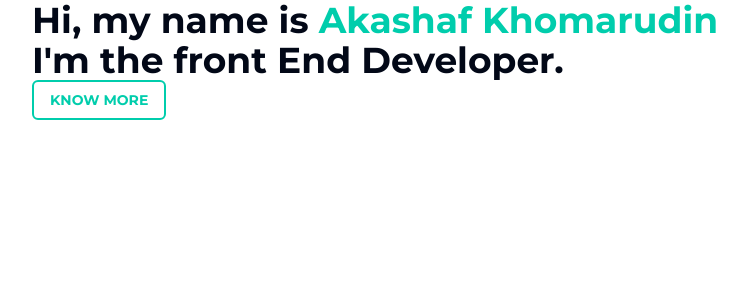
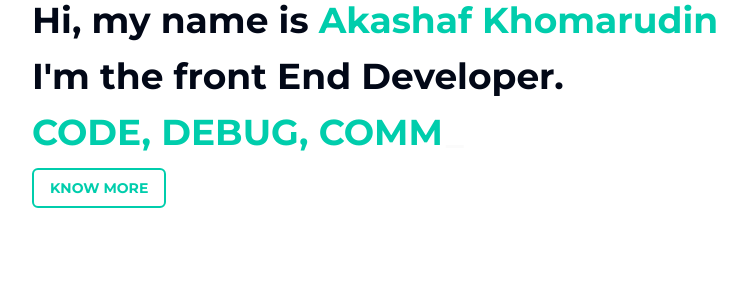
Before and after one commit to akashaf/portfolio, a Next.js app: page /highlight in a window 1280 px wide. Shown: the top 300 px of the page, without its empty margins (0-747 px from the left). Built offline with nearby package versions, Linux system fonts and the light colour scheme.

Commit message:
add typewriter effect and add github project

```diff
--- a/package.json
+++ b/package.json
@@ -36,6 +36,7 @@
     "prettier": "^3.1.0",
     "react": "^18.2.0",
     "react-dom": "^18.2.0",
+    "react-simple-typewriter": "^5.0.1",
     "tailwind-merge": "^2.1.0",
     "tailwindcss-animate": "^1.0.7"
   },
--- a/src/app/highlight/page.tsx
+++ b/src/app/highlight/page.tsx
@@ -3,6 +3,7 @@
 import Image from 'next/image';
 import { motion } from 'framer-motion';
 import { Button } from '@/components/ui/button';
+import { Typewriter } from 'react-simple-typewriter';
 
 const Highlight = () => {
   return (
@@ -12,11 +13,21 @@ const Highlight = () => {
       </div>
       <div className="container z-10">
         <motion.div initial={{ opacity: 0 }} animate={{ opacity: 1 }} transition={{ duration: 1 }}>
-          <div className="mb-4">
+          <div className="mb-4 space-y-4">
             <h1 className="text-2xl lg:text-4xl font-bold">
               Hi, my name is <span className="text-[#00cdac]">Akashaf Khomarudin</span>
             </h1>
             <h1 className="text-2xl lg:text-4xl font-bold">I'm the front End Developer.</h1>
+            <h2 className="uppercase font-bold text-4xl text-[#00cdac]">
+              <Typewriter
+                cursor
+                delaySpeed={500}
+                loop={3}
+                words={['Code, Debug, Commit, Repeat']}
+                cursorColor="black"
+                cursorStyle="_"
+              />
+            </h2>
             <motion.div whileTap={{ scale: 0.95, rotate: '2.5deg' }}>
               <Button
                 className="uppercase font-bold text-[#00cdac] border-[#00cdac] border-2 hover:bg-[#00cdac] hover:text-white"
--- a/src/app/projects/page.tsx
+++ b/src/app/projects/page.tsx
@@ -7,9 +7,10 @@ interface Repository {
   id: number;
   name: string;
   fork: boolean;
+  description: string;
   // Add more properties as needed
 }
-const Projects = ({ repoList }: {repoList: Repository[]}) => {
+const Projects = ({ repoList }: { repoList: Repository[] }) => {
   return (
     <>
       <motion.div initial="offscreen" whileInView="onscreen" viewport={{ once: true }}>
@@ -29,22 +30,25 @@ const Projects = ({ repoList }: {repoList: Repository[]}) => {
         >
           projects
         </motion.h2>
-        <div className="grid grid-cols-5 gap-4">
-          {repoList && repoList.map((repo) => !repo.fork && (
+        <div className="grid grid-cols-4 gap-4">
+          {repoList &&
+            repoList.map(
+              (repo) =>
+                !repo.fork && (
                   <motion.div
                     whileHover={{
                       scale: 1.05,
                     }}
                     key={repo.id}
                   >
-              <Card className="shadow-xl hover:cursor-pointer">
+                    <Card className="shadow-xl hover:cursor-pointer ">
                       <CardHeader>
-                  <CardTitle>
-                    <span className="uppercase">{repo.name}</span>
-                  </CardTitle>
+                        <CardTitle className="uppercase">{repo.name.split('_').join(' ')}</CardTitle>
                       </CardHeader>
-                <CardContent>
-                  <p>Lorem ipsum dolor sit amet consectetur adipisicing elit. Ut dignissimos nihil facilis tempore asperiores. Adipisci, quod alias tempora impedit explicabo labore, laudantium distinctio ea corrupti est placeat harum perspiciatis vitae.</p>
+                      <CardContent className='h-[30vh] overflow-hidden flex items-center'>
+                        <p>
+                          {repo.description ?? 'No description provided for now.'}
+                        </p>
                       </CardContent>
                       <CardFooter className="flex justify-end gap-4">
                         <motion.div whileTap={{ scale: 0.95, rotate: '2.5deg' }}>
@@ -53,7 +57,8 @@ const Projects = ({ repoList }: {repoList: Repository[]}) => {
                       </CardFooter>
                     </Card>
                   </motion.div>
-          ))}
+                ),
+            )}
         </div>
       </motion.div>
     </>
```
Also changed, not shown: 1 other file (tests, documents, lock files or other folders). Lines whose indentation alone changed are shown as unchanged.
